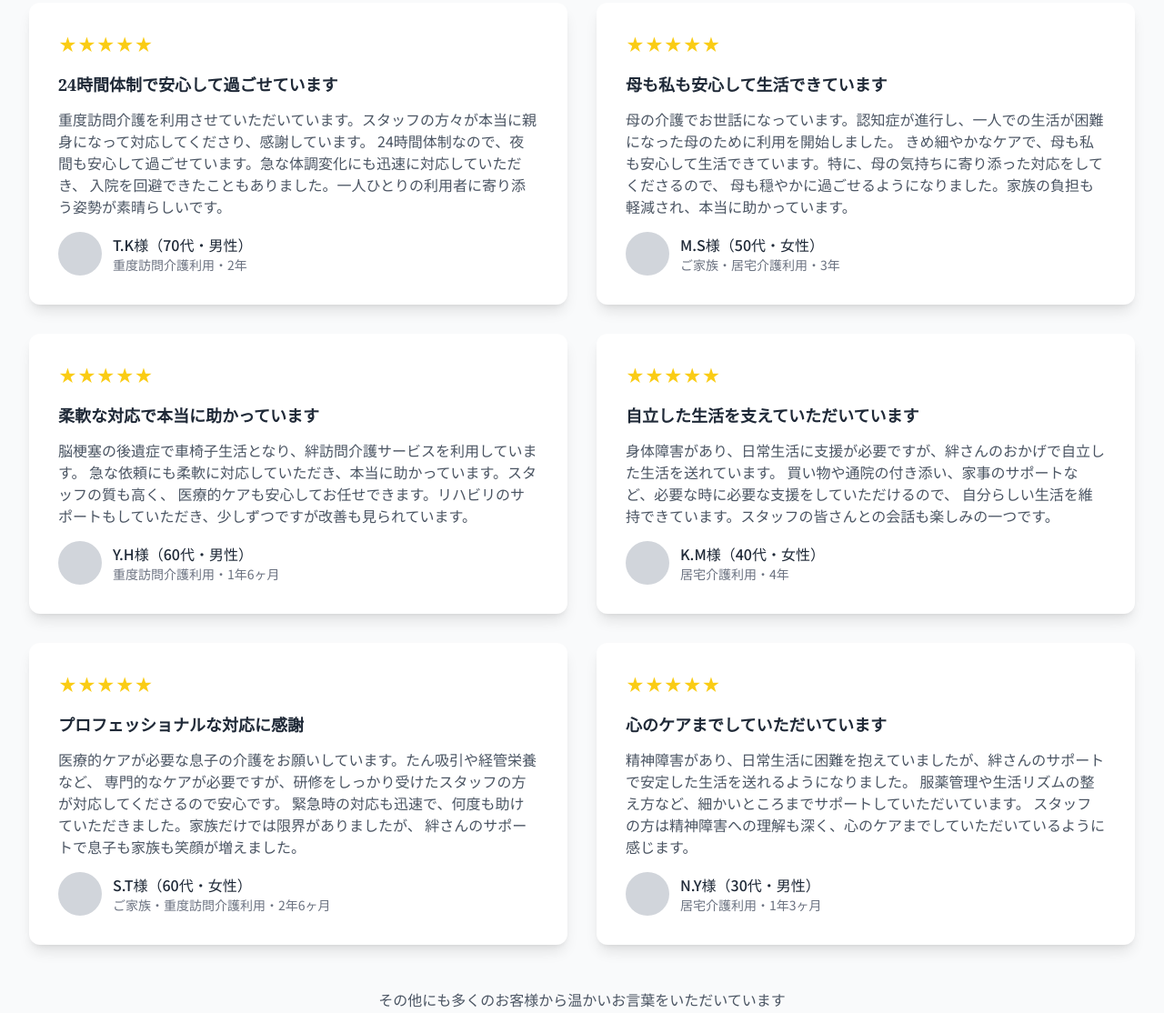
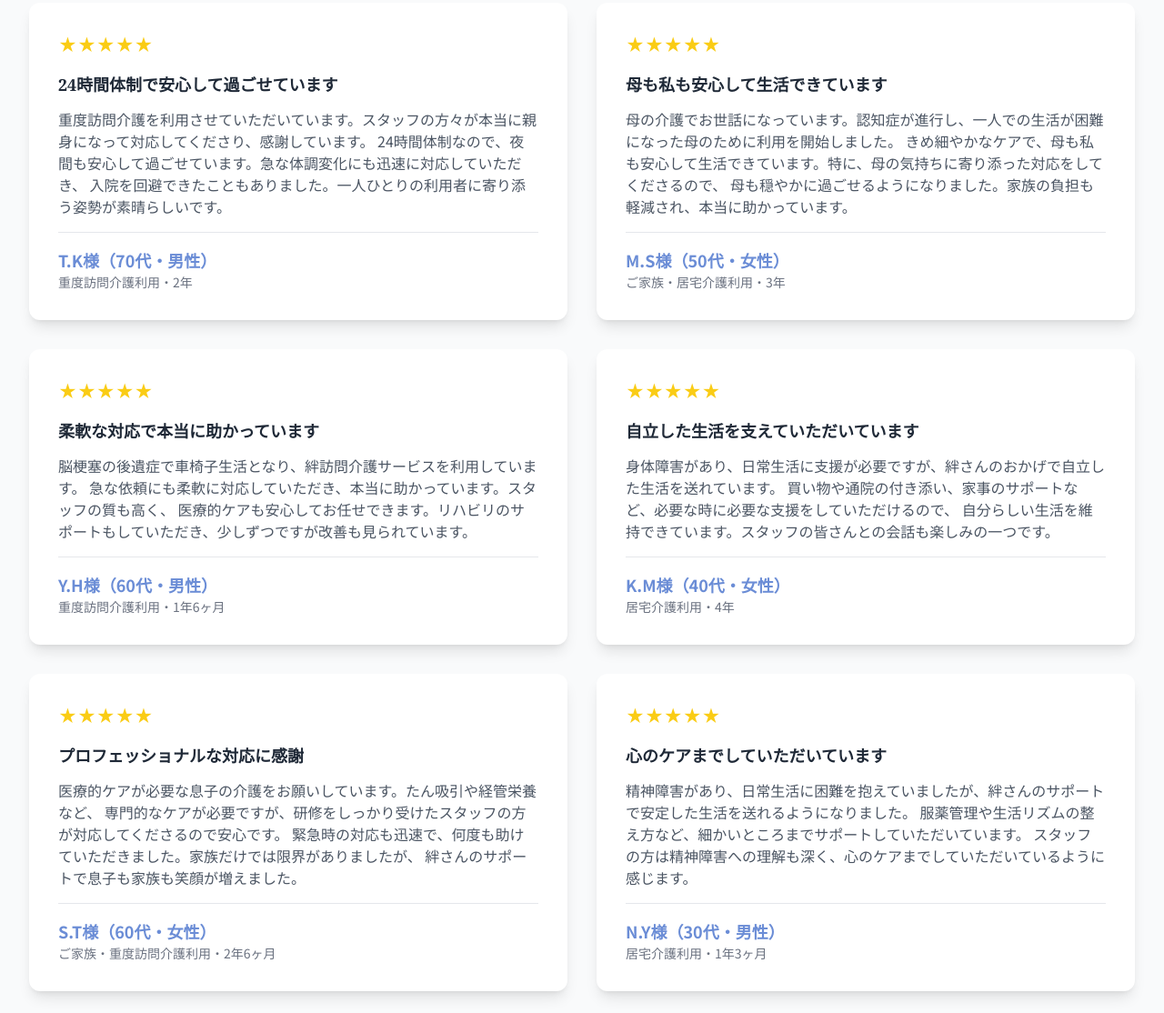
Before and after one commit to popaie8/kizuna-care-website, a website: page testimonials.html in a window 1280 px wide. Shown: the part 421-1535 px from the top of the page at 91% size. Drawn offline with Linux system fonts and the light colour scheme.

Commit message:
Remove customer testimonial avatar icons and improve name styling

```diff
--- a/testimonials.html
+++ b/testimonials.html
@@ -82,10 +82,9 @@
                             24時間体制なので、夜間も安心して過ごせています。急な体調変化にも迅速に対応していただき、
                             入院を回避できたこともありました。一人ひとりの利用者に寄り添う姿勢が素晴らしいです。
                         </p>
-                        <div class="flex items-center">
-                            <div class="w-12 h-12 bg-gray-300 rounded-full mr-3"></div>
+                        <div class="border-t pt-4 mt-4">
                             <div>
-                                <div class="font-medium">T.K様（70代・男性）</div>
+                                <div class="font-bold text-primary text-lg">T.K様（70代・男性）</div>
                                 <div class="text-sm text-gray-500">重度訪問介護利用・2年</div>
                             </div>
                         </div>
@@ -102,10 +101,9 @@
                             きめ細やかなケアで、母も私も安心して生活できています。特に、母の気持ちに寄り添った対応をしてくださるので、
                             母も穏やかに過ごせるようになりました。家族の負担も軽減され、本当に助かっています。
                         </p>
-                        <div class="flex items-center">
-                            <div class="w-12 h-12 bg-gray-300 rounded-full mr-3"></div>
+                        <div class="border-t pt-4 mt-4">
                             <div>
-                                <div class="font-medium">M.S様（50代・女性）</div>
+                                <div class="font-bold text-primary text-lg">M.S様（50代・女性）</div>
                                 <div class="text-sm text-gray-500">ご家族・居宅介護利用・3年</div>
                             </div>
                         </div>
@@ -122,10 +120,9 @@
                             急な依頼にも柔軟に対応していただき、本当に助かっています。スタッフの質も高く、
                             医療的ケアも安心してお任せできます。リハビリのサポートもしていただき、少しずつですが改善も見られています。
                         </p>
-                        <div class="flex items-center">
-                            <div class="w-12 h-12 bg-gray-300 rounded-full mr-3"></div>
+                        <div class="border-t pt-4 mt-4">
                             <div>
-                                <div class="font-medium">Y.H様（60代・男性）</div>
+                                <div class="font-bold text-primary text-lg">Y.H様（60代・男性）</div>
                                 <div class="text-sm text-gray-500">重度訪問介護利用・1年6ヶ月</div>
                             </div>
                         </div>
@@ -142,10 +139,9 @@
                             買い物や通院の付き添い、家事のサポートなど、必要な時に必要な支援をしていただけるので、
                             自分らしい生活を維持できています。スタッフの皆さんとの会話も楽しみの一つです。
                         </p>
-                        <div class="flex items-center">
-                            <div class="w-12 h-12 bg-gray-300 rounded-full mr-3"></div>
+                        <div class="border-t pt-4 mt-4">
                             <div>
-                                <div class="font-medium">K.M様（40代・女性）</div>
+                                <div class="font-bold text-primary text-lg">K.M様（40代・女性）</div>
                                 <div class="text-sm text-gray-500">居宅介護利用・4年</div>
                             </div>
                         </div>
@@ -163,10 +159,9 @@
                             緊急時の対応も迅速で、何度も助けていただきました。家族だけでは限界がありましたが、
                             絆さんのサポートで息子も家族も笑顔が増えました。
                         </p>
-                        <div class="flex items-center">
-                            <div class="w-12 h-12 bg-gray-300 rounded-full mr-3"></div>
+                        <div class="border-t pt-4 mt-4">
                             <div>
-                                <div class="font-medium">S.T様（60代・女性）</div>
+                                <div class="font-bold text-primary text-lg">S.T様（60代・女性）</div>
                                 <div class="text-sm text-gray-500">ご家族・重度訪問介護利用・2年6ヶ月</div>
                             </div>
                         </div>
@@ -183,10 +178,9 @@
                             服薬管理や生活リズムの整え方など、細かいところまでサポートしていただいています。
                             スタッフの方は精神障害への理解も深く、心のケアまでしていただいているように感じます。
                         </p>
-                        <div class="flex items-center">
-                            <div class="w-12 h-12 bg-gray-300 rounded-full mr-3"></div>
+                        <div class="border-t pt-4 mt-4">
                             <div>
-                                <div class="font-medium">N.Y様（30代・男性）</div>
+                                <div class="font-bold text-primary text-lg">N.Y様（30代・男性）</div>
                                 <div class="text-sm text-gray-500">居宅介護利用・1年3ヶ月</div>
                             </div>
                         </div>
```
Also changed, not shown: index.html (+3 -3 lines).
